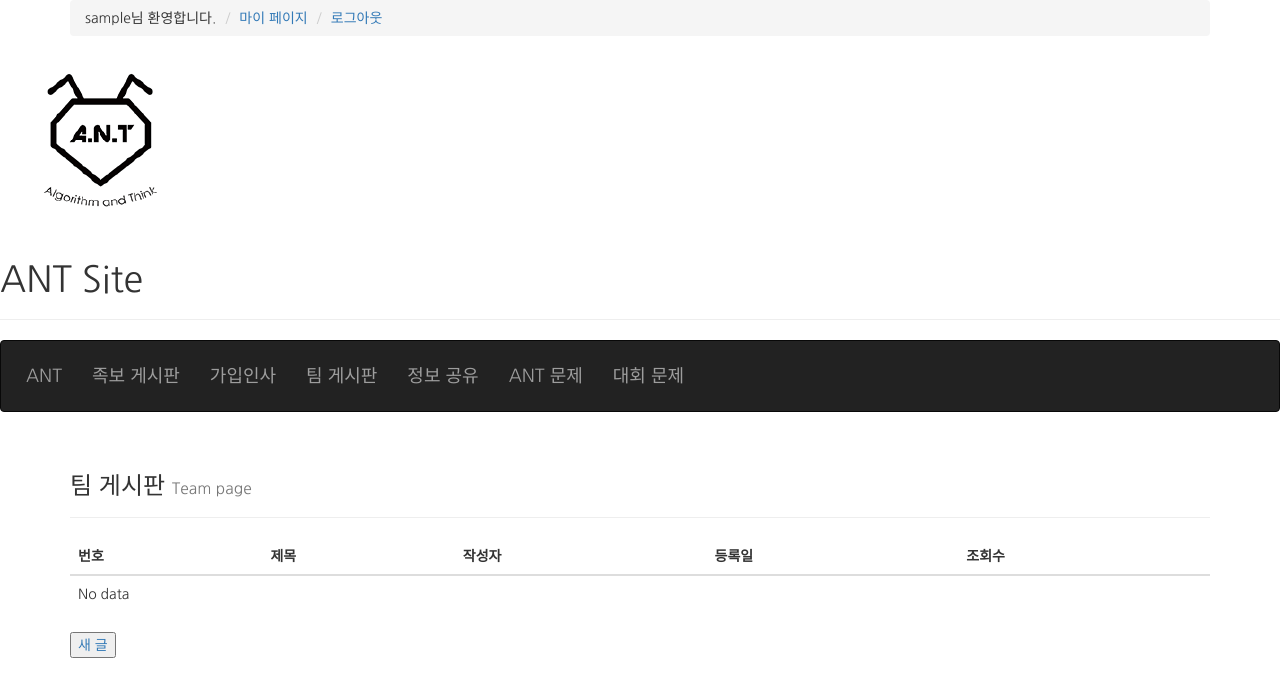
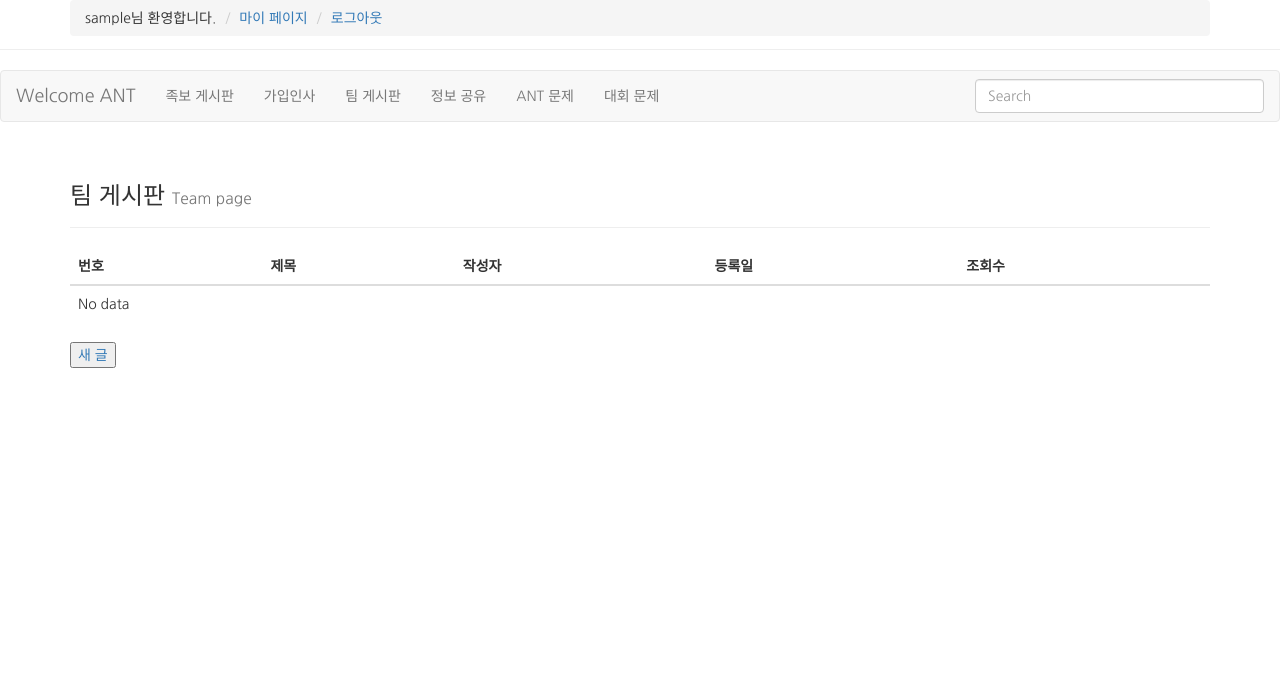
Before and after one commit to CNU-ANT/ANT-Cave, a Django app: page /team/ in a window 1280 px wide. Shown: the top 697 px of the page. Run offline with Django 3.2, Linux system fonts and the light colour scheme; the visitor is signed in with stand-in values (Sample User, id 1); data that the repository does not hold is empty; some libraries are stand-ins or nearby versions.

Commit message:
template: 상단바 단순하게 바꿈 화면이 작아질 경우 UI버튼 식으로 변경
nav bar 변경, 검색창 추가

Closes https://github.com/CNU-ANT/ANT-Cave/issues/31

```diff
--- a/templates/group_list.html
+++ b/templates/group_list.html
@@ -1,8 +1,15 @@
-<nav class="navbar navbar-inverse">
-    <div class="container-fluid" style="margin: 10px; font-size: large;">
-        <div class="navbar-header">
-            <a class="navbar-brand" href="{% url 'main' %}">ANT</a>
-        </div>
+{% load staticfiles %}
+
+<nav class="navbar navbar-default" role="navigation">
+    <div class="navbar-header">
+        <button type = "button" class="navbar-toggle" data-toggle="collapse" data-target="#nav-toggle">
+            <span class="icon-bar"></span>
+            <span class="icon-bar"></span>
+            <span class="icon-bar"></span>
+        </button>
+        <a class="navbar-brand" href="#">Welcome ANT </a>
+    </div>
+    <div class="collapse navbar-collapse" id="nav-toggle">
 
         <ul class="nav navbar-nav">
             <li><a href="{% url 'pedigree' %}">족보 게시판</a></li>
@@ -12,5 +19,8 @@
             <li><a href="{% url 'ant_algo:board' %}">ANT 문제</a></li>
             <li><a href="{% url 'compete_algo:board' %}">대회 문제</a></li>
         </ul>
+        <form class="navbar-form navbar-right" role="search">
+            <input type="text" class="form-control" placeholder="Search">
+        </form>
     </div>
 </nav>
--- a/templates/header.html
+++ b/templates/header.html
@@ -11,10 +11,7 @@
         </ul>
     </nav>
     {% endif %}
-    <a href="{% url 'main' %}">
-        <img src="{% static 'ant.png' %}"/>
-    </a>
-    <h1> ANT Site </h1>
+
 </div>
 
 {% include 'group_list.html' %}
```
